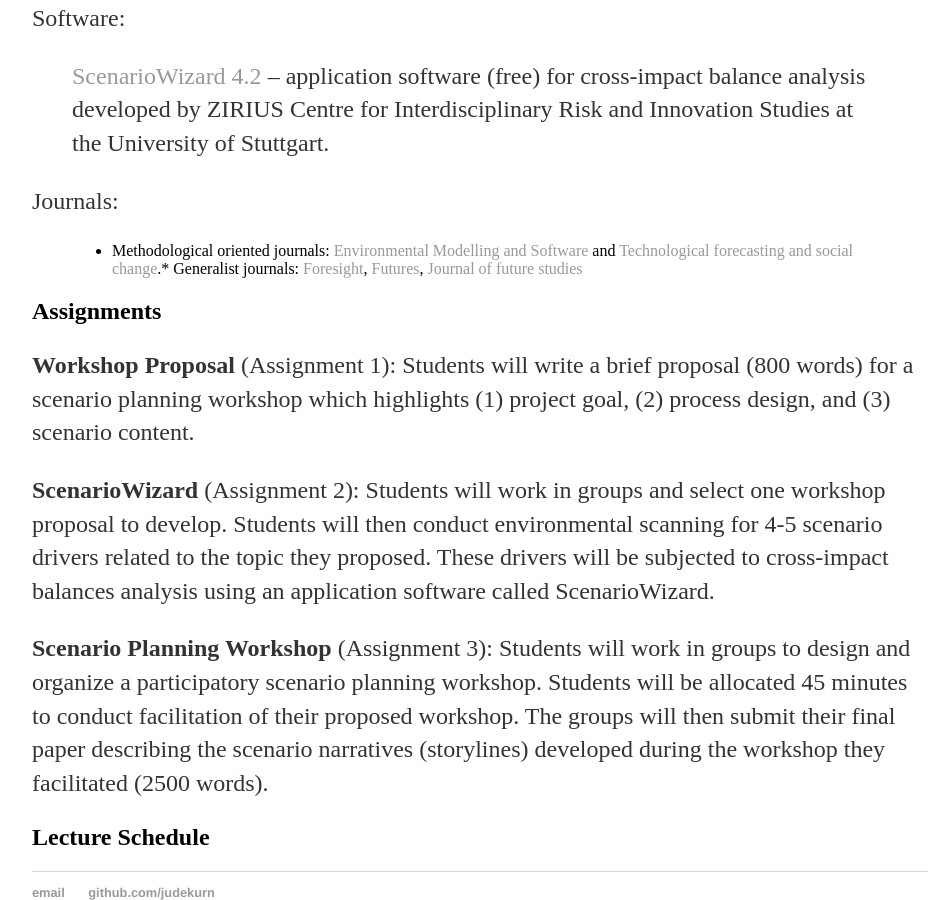
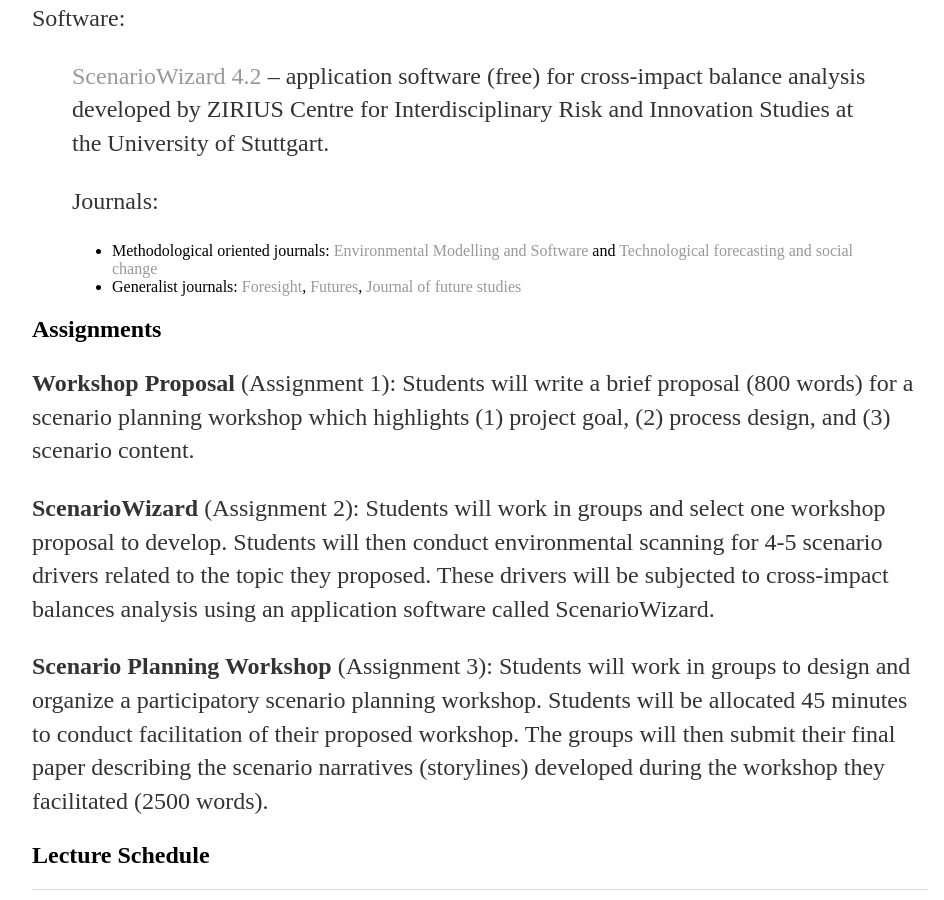
Before and after one commit to judekurn/judekurn.github.io, a Jekyll site: the page built from docs/teaching/scenario_planning.md, in a window 1280 px wide and 900 px high, scrolled down 1449 px. Shown: the whole window, without its empty margins (160-1104 px from the left). Built offline with Jekyll 4.4.1, drawn with Linux system fonts in a browser that asks for light colours; our own code applies the rules of GitHub Pages for plain Markdown files.

```diff
--- a/docs/teaching/scenario_planning.md
+++ b/docs/teaching/scenario_planning.md
@@ -25,9 +25,12 @@ Upon successful completion of this course, students will:
 ## Material
 Software:
 >[ScenarioWizard 4.2](http://www.cross-impact.de/english/CIB_e_ScW.htm) – application software (free) for cross-impact balance analysis developed by ZIRIUS Centre for Interdisciplinary Risk and Innovation Studies at the University of Stuttgart.
-
+>
 Journals:
->* Methodological oriented journals: [Environmental Modelling and Software](https://www.journals.elsevier.com/environmental-modelling-and-software) and [Technological forecasting and social change](https://www.journals.elsevier.com/technological-forecasting-and-social-change/).* Generalist journals: [Foresight](http://www.emeraldinsight.com/loi/fs), [Futures](https://www.journals.elsevier.com/futures), [Journal of future studies](http://jfsdigital.org/)
+>
+* Methodological oriented journals: [Environmental Modelling and Software](https://www.journals.elsevier.com/environmental-modelling-and-software) and [Technological forecasting and social change](https://www.journals.elsevier.com/technological-forecasting-and-social-change/)
+* Generalist journals: [Foresight](http://www.emeraldinsight.com/loi/fs), [Futures](https://www.journals.elsevier.com/futures), [Journal of future studies](http://jfsdigital.org/)
+>
 
 ## Assignments
 **Workshop Proposal** (Assignment 1): Students will write a brief proposal (800 words) for a scenario planning workshop which highlights (1) project goal, (2) process design, and (3) scenario content.
```
